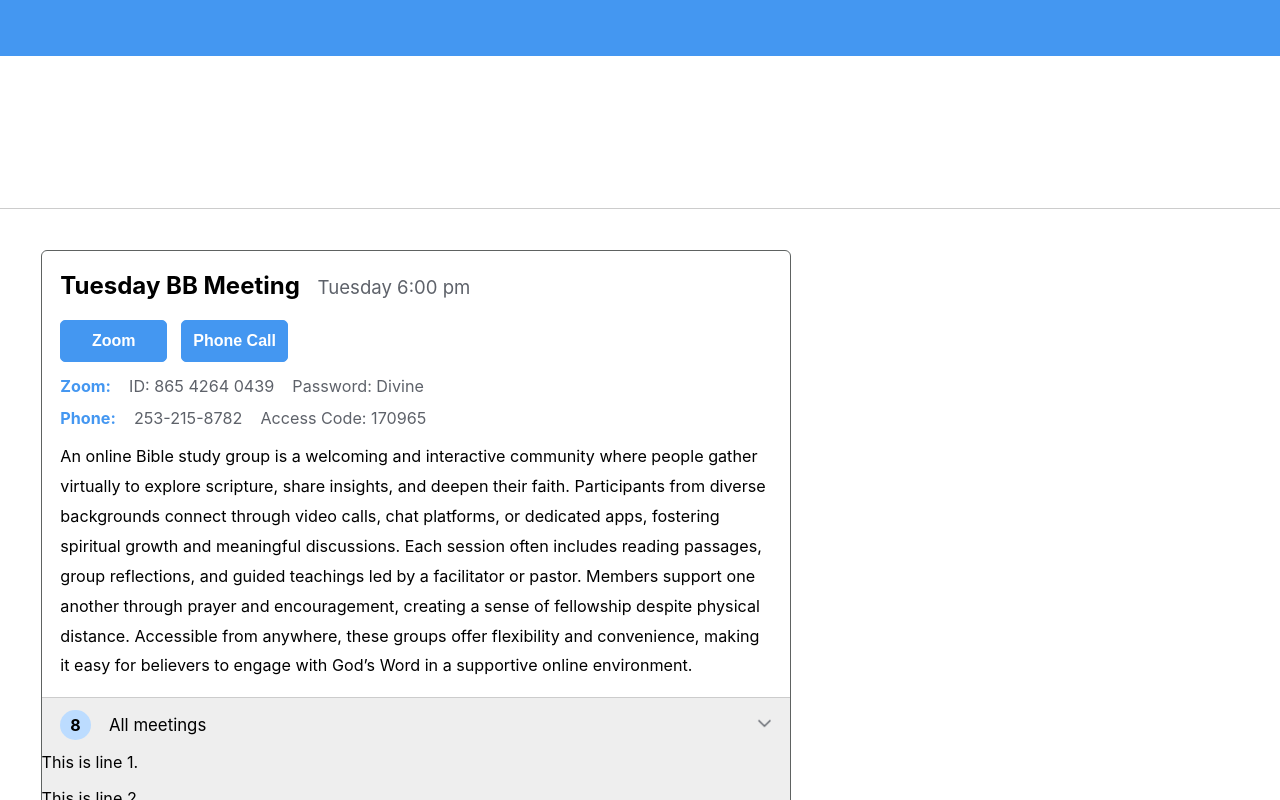
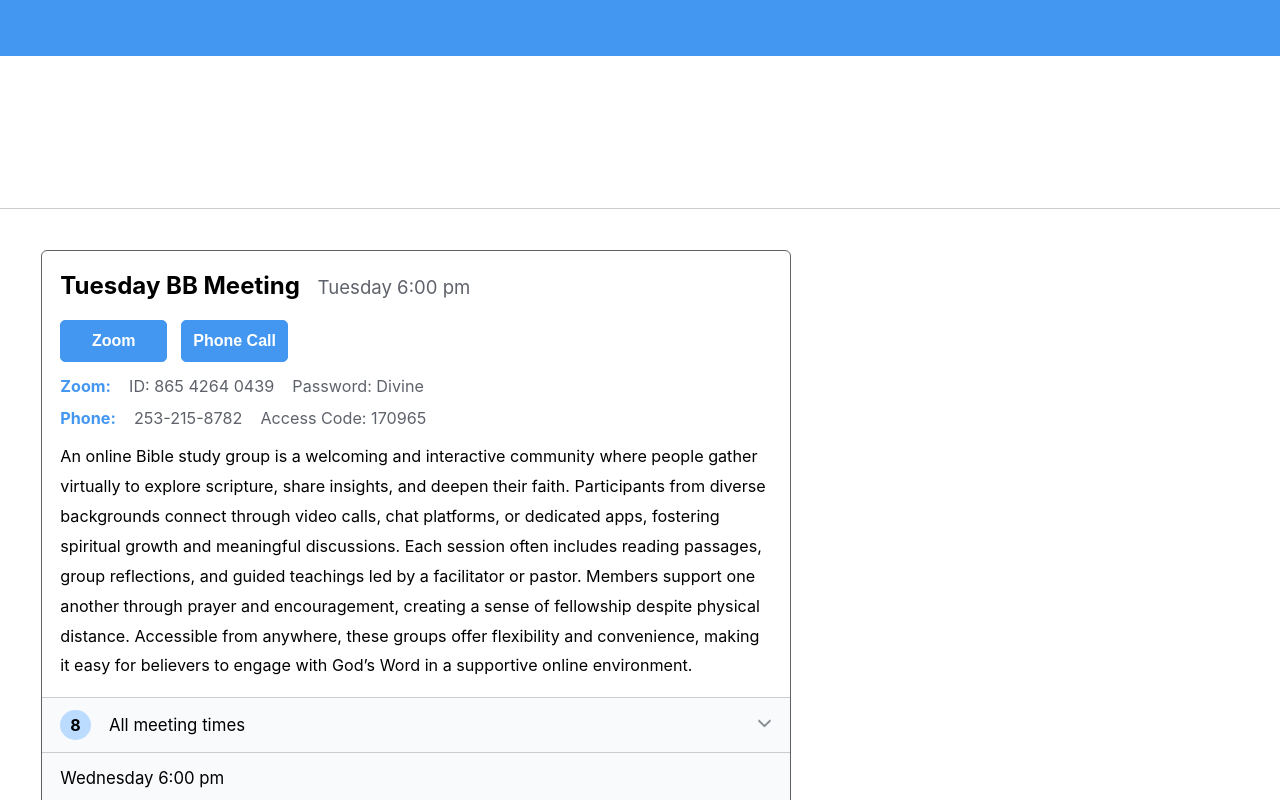
Before and after one commit to nburuchara/obs, a React (Create React App) app: page / in a window 1280 px wide. Both pictures are taken after a click on the element 415 px from the left and 724 px from the top of the page. Built offline with nearby package versions, Linux system fonts and the light colour scheme.

Commit message:
Landing page

```diff
--- a/src/landing/LandingPg.js
+++ b/src/landing/LandingPg.js
@@ -144,7 +144,7 @@ const Styles = styled.div  `
 }
 
 .carousel-container-all-meetings:hover {
-    background-color: #eee;
+    background-color: #f8fafc;
     cursor: pointer;
 }
 
@@ -208,12 +208,22 @@ const Styles = styled.div  `
 }
 
 .carousel-container-all-meetings-list {
-    // background-color: #eee;
+    // background-color: #f8fafc;
     transition: opacity 0.5s ease;
 }
 
 .carousel-container-all-meetings-list.expanded {
     opacity: 0;
+}
+
+.carousel-container-all-meetings-list p {
+    margin-left: 2.5%;
+    line-height: 1;
+    font-size: 105%;
+}
+
+.carousel-container-all-meetings-list-cell {
+    border-top: 1px solid #ccc;
 }
 
     // - - MEETINGS OPTIONS (RIGHT PAGE) - - //
@@ -281,23 +291,29 @@ export default class LandingPage extends Component {
                                     <div
                                     className={`carousel-container-all-meetings-expandable ${isExpanded ? 'expanded' : ''}`}
                                     onClick={this.toggleExpand}
-                                    style={{backgroundColor: isExpanded ? "#eee" : ""}}
+                                    style={{backgroundColor: isExpanded ? "#f8fafc" : ""}}
                                     >
                                         <div className='carousel-container-all-meetings'>
                                             <div className='carousel-container-all-meetings-total'>
                                                 <span>8</span>
                                             </div>
                                             <div className='carousel-container-all-meetings-label'>
-                                                <p>All meetings</p>
+                                                <p>All meeting times</p>
                                             </div>
                                             <div className='carousel-container-all-meetings-dropdown'>
                                                 <img className={`carousel-container-all-meetings-dropdown-img ${isExpanded ? 'expanded' : ''}`} src='/assets/icons/dropdown-arrow.png' alt=''/>
                                             </div>
                                         </div>
                                         <div className={`carousel-container-all-meetings-list ${isExpanded ? '' : 'expanded'}`}>
-                                            <p style={{marginTop: "0px"}}>This is line 1.</p>
-                                            <p>This is line 2.</p>
-                                            <p>This is line 3.</p>
+                                            <div className='carousel-container-all-meetings-list-cell'>
+                                                <p>Wednesday 6:00 pm</p>
+                                            </div>
+                                            <div className='carousel-container-all-meetings-list-cell'>
+                                                <p>Thursday 6:00 pm</p>
+                                            </div>
+                                            <div className='carousel-container-all-meetings-list-cell'>
+                                                <p>Friday 6:00 pm</p>
+                                            </div>
                                         </div>
                                     </div>
                                 </div>
```
